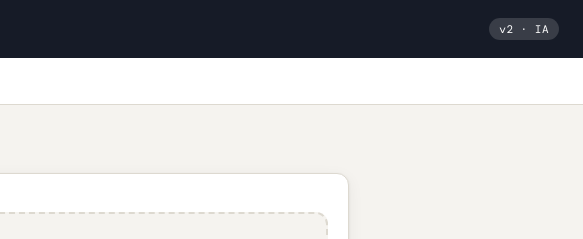
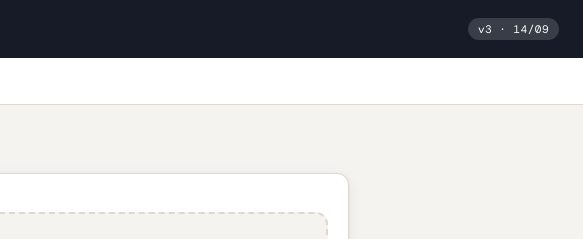
Before and after one commit to nemetzky-ai/ofitronic-facturas, a website: page index.html in a window 1280 px wide. Shown: the top 239 px of the page, 697-1280 px from the left. Drawn offline with nearby package versions, Linux system fonts and the light colour scheme; a web font is replaced by a local one.

Commit message:
Sello de version visible en el encabezado para saber que version corre el celular

```diff
--- a/index.html
+++ b/index.html
@@ -353,7 +353,7 @@ td { padding: 11px 13px; font-family: 'DM Mono', monospace; font-size: 11px; whi
 
 <header>
   <div class="logo"><img src="logo.png" alt="Ofitronic" style="height:26px;width:auto;display:block;"> <span style="opacity:0.4;margin:0 6px;">·</span> <span style="font-size:13px;font-weight:600;letter-spacing:1px;opacity:0.85;color:white;">FACTURAS</span></div>
-  <div class="header-badge">v2 · IA</div>
+  <div class="header-badge">v3 · 14/09</div>
 </header>
 
 <div class="nav">
```
